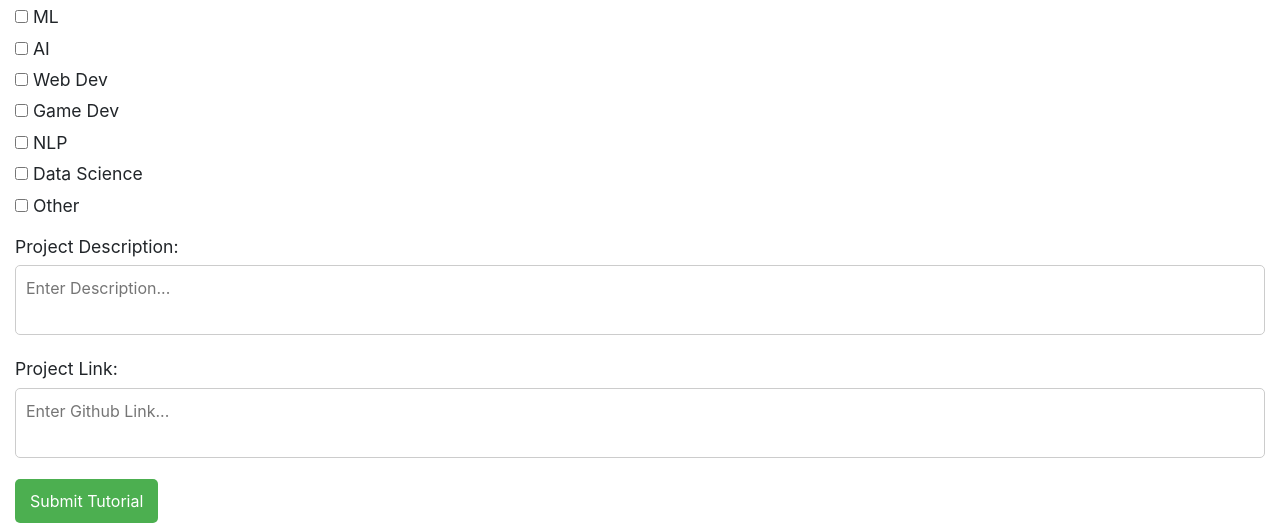
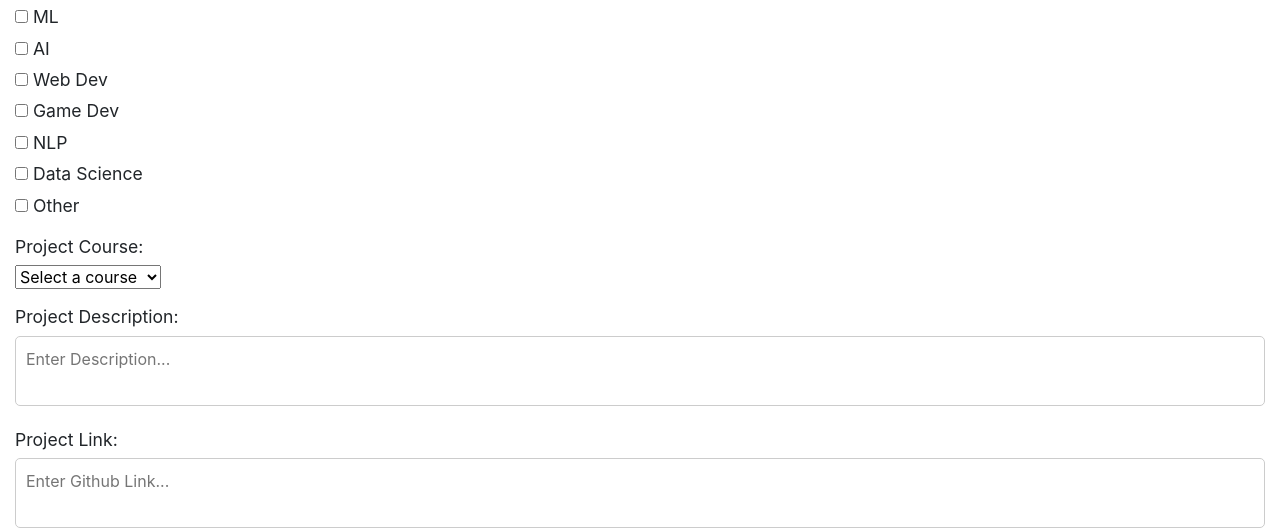
Before and after one commit to MA0610/DatabaseProjectWebsite, a Flask app: page /submitProject in a window 1280 px wide. Shown: the part 348-877 px from the top of the page. Run offline with Flask 3, Linux system fonts and the light colour scheme; a user stored in the database is signed in; some libraries are stand-ins or nearby versions.

Commit message:
Update submit.html

```diff
--- a/Databases Project Website/templates/submit.html
+++ b/Databases Project Website/templates/submit.html
@@ -74,6 +74,16 @@
             </div>
         </div>
 
+        <div class="add-Project-Course">
+            <label for="new-Project-Course">Project Course:</label>
+            <select id="new-Project-Course">
+                <option value="" selected disabled>Select a course</option>
+                {% for course in courses %}
+                 <option value="{{ course.id }}">{{ course.courseName }}</option>
+                {% endfor %}
+            </select>
+        </div>
+
         <div class="add-Project-Description">
             <label for="new-Project-Description">Project Description:</label>
             <textarea id="new-Project-Description" placeholder="Enter Description..." oninput="resizeTextarea(this)"></textarea>
@@ -131,6 +141,9 @@
             // Join the selected categories into a single string
             const categories = selectedCategories.length > 0 ? selectedCategories.join(', ') : ''; // Handle no selection
 
+            const course = document.getElementById('new-Project-Course').value;
+
+
             const link = document.getElementById('new-Project-Link').value;
 
             // Check if all fields are filled, including categories
@@ -145,6 +158,7 @@
                 projectContributors: tempContributors,
                 projectDescription: description,
                 projectCategories: categories,
+                projectCourse: course,
                 projectLink: link
             };
 
@@ -152,11 +166,17 @@
             document.getElementById('new-Project-Contributors').value = '';
             document.getElementById('new-Project-Description').value = '';
             document.getElementById('new-Project-Link').value = '';
-             // Uncheck all checkboxes
-            const checkboxes = document.querySelectorAll('.categoryCheckboxes input[type="checkbox"]');
-            checkboxes.forEach(checkbox => {
+
+            // Uncheck all checkboxes
+            const catCheckboxes = document.querySelectorAll('.categoryCheckboxes input[type="checkbox"]');
+            catCheckboxes.forEach(checkbox => {
                 checkbox.checked = false;  // Uncheck each checkbox
             });
+            // const checkboxes = document.querySelectorAll('.courseCheckboxes input[type="checkbox"]');
+            // checkboxes.forEach(checkbox => {
+            //     checkbox.checked = false;  // Uncheck each checkbox
+            // });
+
 
             resetTextareaSize();
 
```
